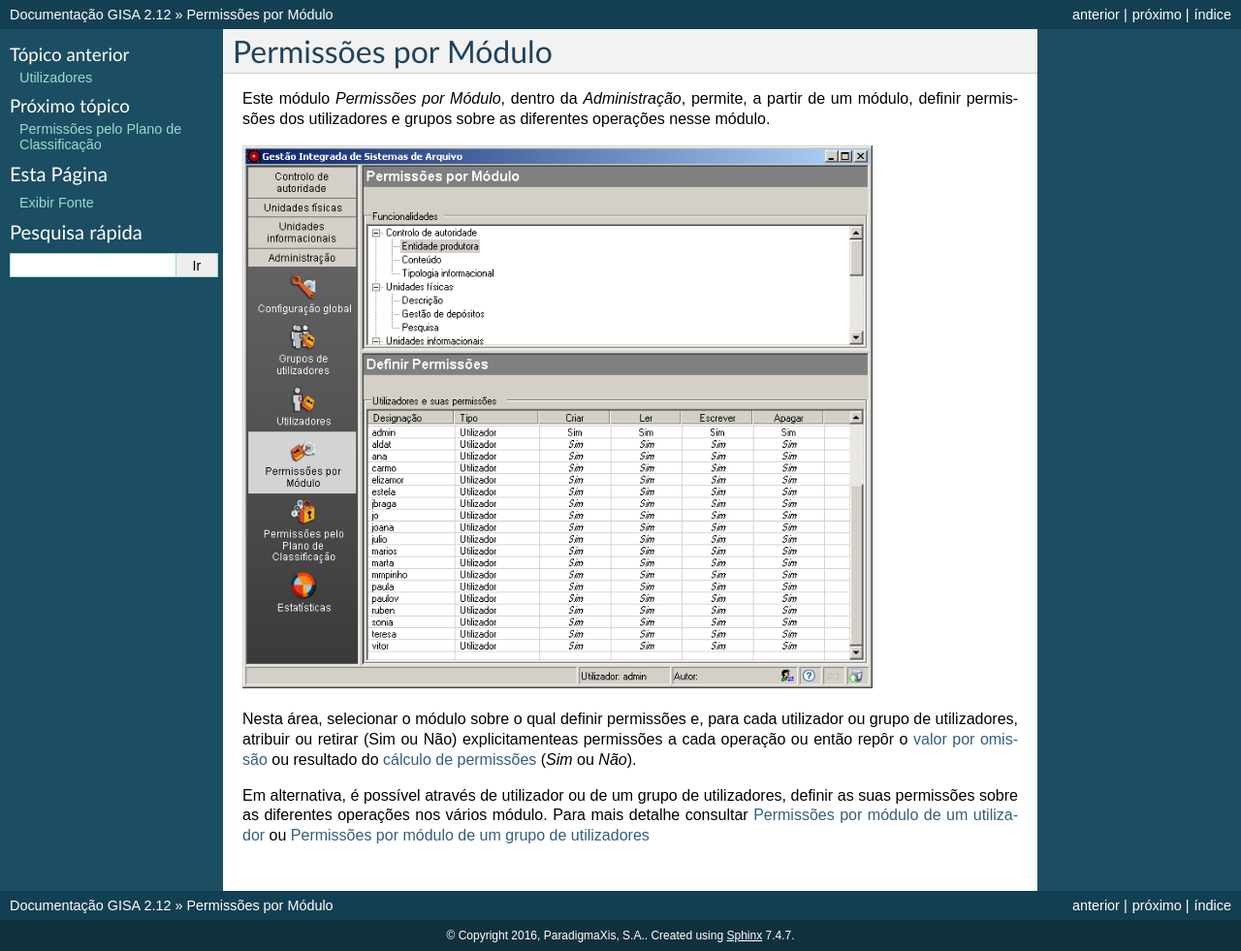
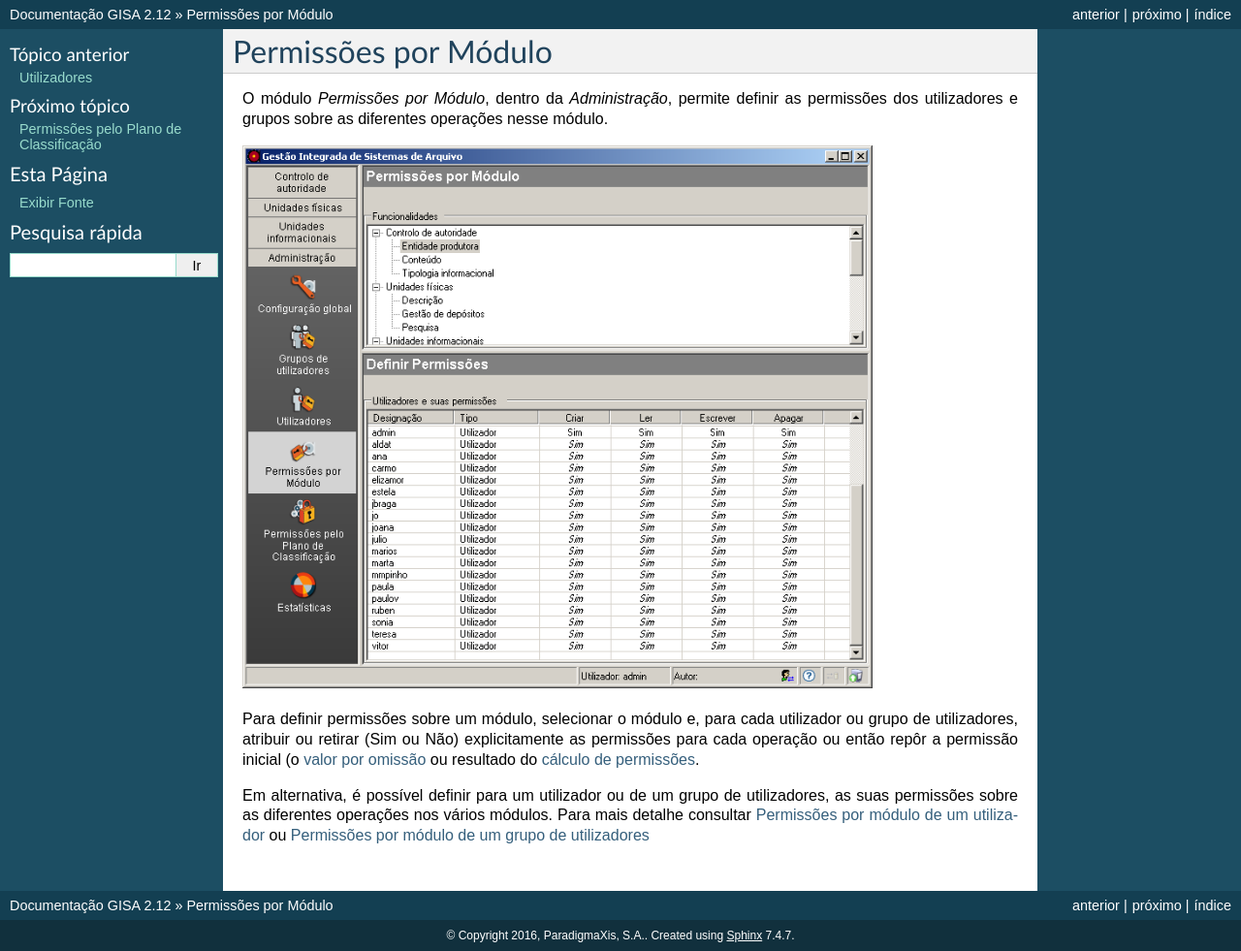
Before and after one commit to ParadigmaXis/gisa, a Sphinx documentation site: the page built from docs/permissoes_modulo.rst, in a window 1280 px wide. Shown: the whole page at 97% size. Built offline with Sphinx 7.4.7, drawn with Linux system fonts in a browser that asks for light colours; pages that are not in the unit, such as notebooks, are missing from menus.

Commit message:
Text corrections.

```diff
--- a/docs/permissoes_modulo.rst
+++ b/docs/permissoes_modulo.rst
@@ -1,23 +1,21 @@
 Permissões por Módulo
 =====================
 
-Este módulo *Permissões por Módulo*, dentro da *Administração*, permite,
-a partir de um módulo, definir permissões dos utilizadores e grupos
+O módulo *Permissões por Módulo*, dentro da *Administração*, permite definir as permissões dos utilizadores e grupos
 sobre as diferentes operações nesse módulo.
 
 |image0|
 
-Nesta área, selecionar o módulo sobre o qual definir permissões e, para
+Para definir permissões sobre um módulo, selecionar o módulo e, para
 cada utilizador ou grupo de utilizadores, atribuir ou retirar (Sim
-ou Não) explicitamenteas permissões a cada operação ou então repôr o
+ou Não) explicitamente as permissões para cada operação ou então repôr a permissão inicial (o
 `valor por
 omissão <permissoes_omissao.html#grupos-ou-utilizadores-novos>`__ ou
-resultado do `cálculo de permissões <permissoes_calculo.html>`__
-(*Sim* ou *Não*).
+resultado do `cálculo de permissões <permissoes_calculo.html>`__.
 
-Em alternativa, é possível através de utilizador ou de um grupo de
-utilizadores, definir as suas permissões sobre as diferentes operações
-nos vários módulo. Para mais detalhe consultar `Permissões por módulo de
+Em alternativa, é possível definir para um utilizador ou de um grupo de
+utilizadores, as suas permissões sobre as diferentes operações
+nos vários módulos. Para mais detalhe consultar `Permissões por módulo de
 um
 utilizador <utilizadores.html#permissoes-por-modulo-de-um-utilizador>`__
 ou `Permissões por módulo de um grupo de
```
